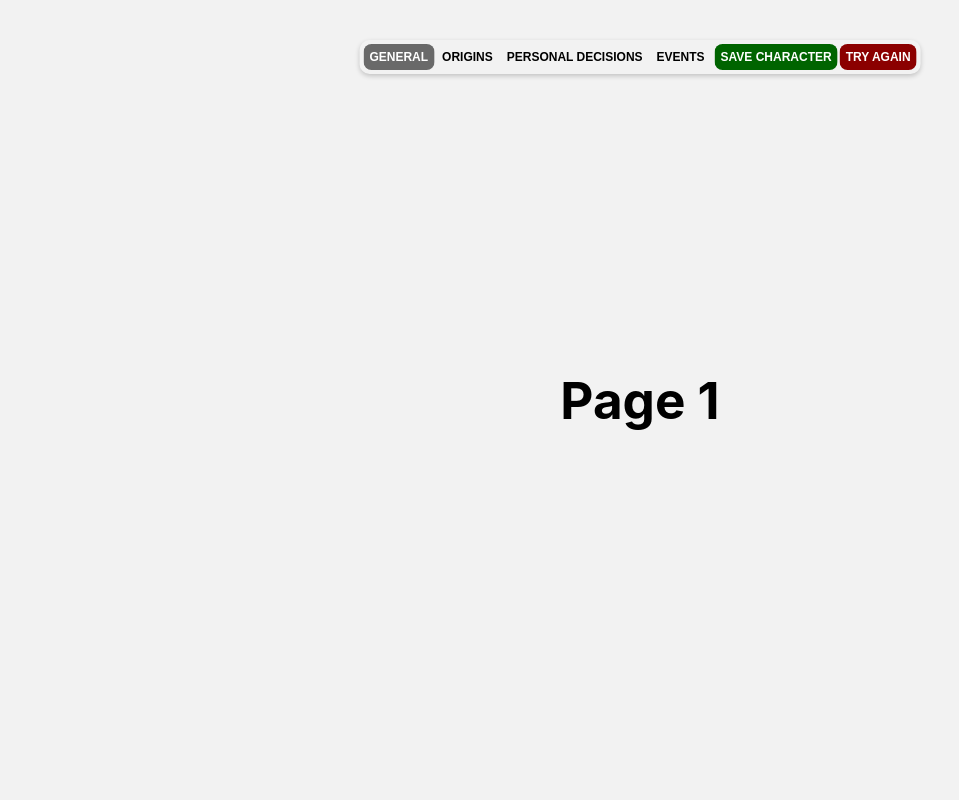
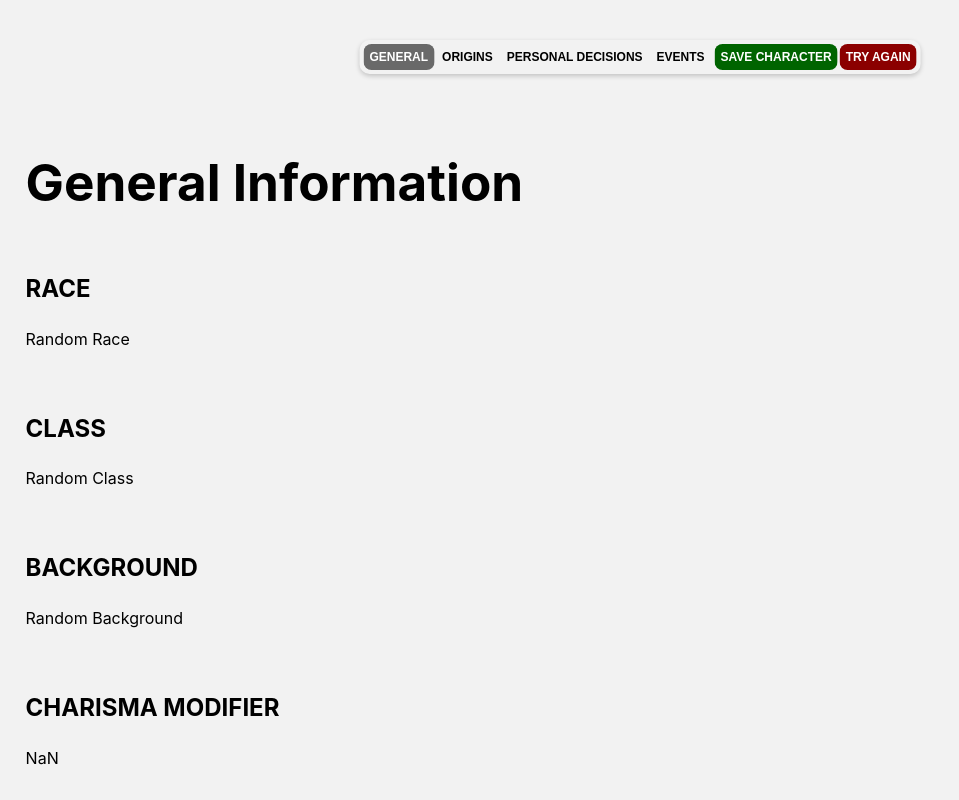
Before and after one commit to BolleA7X/xgte-pc-generator, a React (Vite) app: page / in a window 1280 px wide. Both pictures are taken after a click on the button "GENERATE". Shown: the whole page, without its empty margins (0-959 px from the left). Built offline with nearby package versions, Linux system fonts and the light colour scheme.

Commit message:
Started implementation of the general information page

```diff
--- a/lang/en.json
+++ b/lang/en.json
@@ -68,6 +68,16 @@
             "@events-tab": "EVENTS",
             "@save-button": "SAVE CHARACTER",
             "@retry-button": "TRY AGAIN"
-        }
+        },
+
+        "pages": [
+            {
+                "@title": "General Information",
+                "@race-section": "RACE",
+                "@class-section": "CLASS",
+                "@background-section": "BACKGROUND",
+                "@charisma-section": "CHARISMA MODIFIER"
+            }
+        ]
     }
 }
--- a/src/view/character.tsx
+++ b/src/view/character.tsx
@@ -8,8 +8,20 @@ type NavbarProps = {
   reset: () => void;
 }
 
+type GeneralPageProps = {
+  race: string;
+  class: string;
+  background: string;
+  charisma: number;
+}
+
 type CharacterViewProps = {
-  userSelection: Object;
+  userSelection: {
+    race: string;
+    class: string;
+    background: string;
+    charisma: string;
+  };
   reset: () => void;
 }
 
@@ -43,11 +55,42 @@ function Navbar(props: NavbarProps) {
   )
 }
 
+function GeneralPage(props: GeneralPageProps) {
+  const languageFile = useContext(LanguageContext);
+
+  return (
+    <div className="page">
+      <h1>{languageFile.ui.pages[0]["@title"]}</h1>
+      <div className="section">
+        <h2>{languageFile.ui.pages[0]["@race-section"]}</h2>
+        <p>{props.race}</p>
+      </div>
+      <div className="section">
+        <h2>{languageFile.ui.pages[0]["@class-section"]}</h2>
+        <p>{props.class}</p>
+      </div>
+      <div className="section">
+        <h2>{languageFile.ui.pages[0]["@background-section"]}</h2>
+        <p>{props.background}</p>
+      </div>
+      <div className="section">
+        <h2>{languageFile.ui.pages[0]["@charisma-section"]}</h2>
+        <p>{props.charisma}</p>
+      </div>
+    </div>
+  )
+}
+
 function CharacterView(props: CharacterViewProps) {
   const [selected, setSelected] = useState(0)
 
   let pages = [
-    <h1>Page 1</h1>,
+    <GeneralPage
+      race={props.userSelection.race}
+      class={props.userSelection.class}
+      background={props.userSelection.background}
+      charisma={Number(props.userSelection.charisma)}
+    />,
     <h1>Page 2</h1>,
     <h1>Page 3</h1>,
     <h1>Page 4</h1>,
--- a/src/view/view.css
+++ b/src/view/view.css
@@ -62,3 +62,14 @@ select {
 #resetButton {
   background-color: darkred;
 }
+
+.page {
+  position: fixed;
+  top: 15%;
+  left: 2%;
+  text-align: left;
+}
+
+.section {
+  margin-top: 60px;
+}
```
